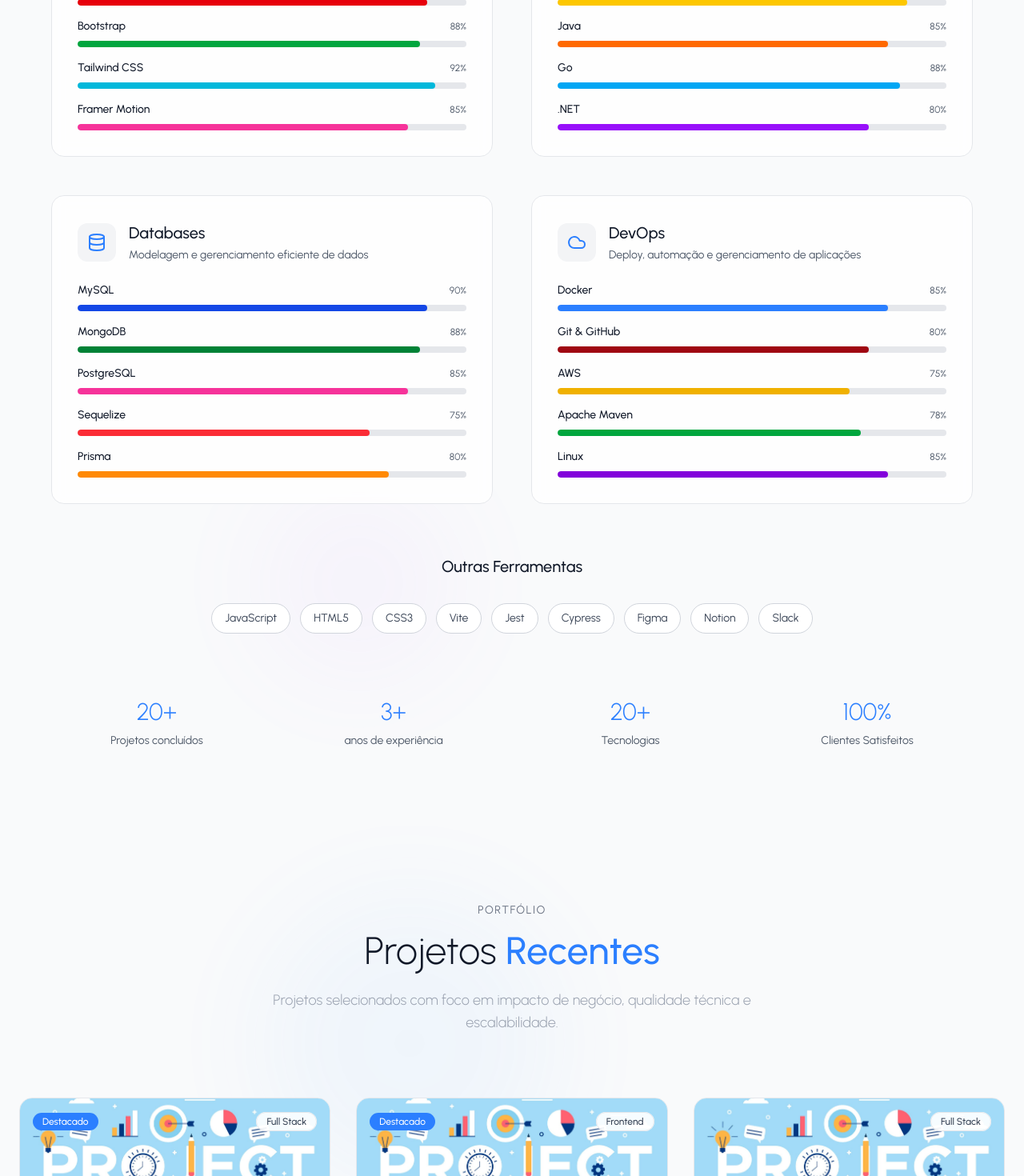
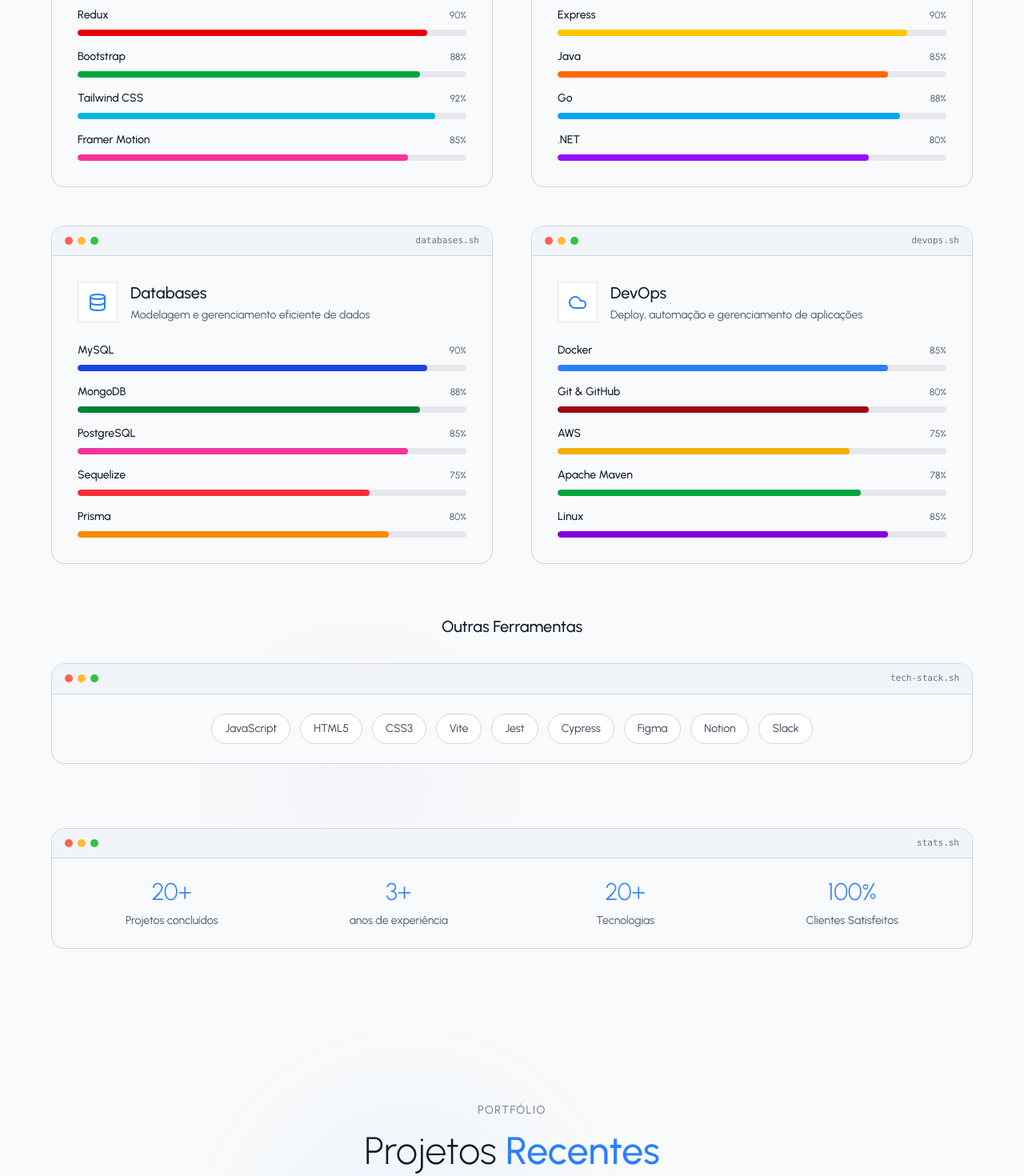
Before and after one commit to denisrodrigues-code/react-tailwind-portfolio, a React (Vite) app: page / in a window 1280 px wide. Shown: the part 1330-2800 px from the top of the page at 80% size. Built offline with nearby package versions, Linux system fonts and the light colour scheme.

Commit message:
feat(ui): standardize terminal card frame across sections

```diff
--- /dev/null
+++ b/src/components/ui/TerminalFrame.jsx
@@ -0,0 +1,42 @@
+const TerminalFrame = ({
+  isDarkMode,
+  title,
+  children,
+  className = "",
+  bodyClassName = "p-6",
+}) => {
+  return (
+    <div
+      className={`overflow-hidden rounded-2xl border ${
+        isDarkMode
+          ? "border-gray-800 bg-[#0f172a]"
+          : "border-gray-300 bg-slate-50"
+      } ${className}`}
+    >
+      <div
+        className={`flex items-center justify-between border-b px-4 py-2.5 ${
+          isDarkMode
+            ? "border-gray-800 bg-slate-900"
+            : "border-gray-300 bg-slate-100"
+        }`}
+      >
+        <div className="flex items-center gap-1.5">
+          <span className="h-2.5 w-2.5 rounded-full bg-[#ff5f57]" />
+          <span className="h-2.5 w-2.5 rounded-full bg-[#febc2e]" />
+          <span className="h-2.5 w-2.5 rounded-full bg-[#28c840]" />
+        </div>
+        <span
+          className={`font-mono text-[11px] ${
+            isDarkMode ? "text-slate-400" : "text-slate-500"
+          }`}
+        >
+          {title}
+        </span>
+      </div>
+
+      <div className={bodyClassName}>{children}</div>
+    </div>
+  );
+};
+
+export default TerminalFrame;
--- a/src/sections/About/AboutTimeline.jsx
+++ b/src/sections/About/AboutTimeline.jsx
@@ -1,4 +1,5 @@
 import { motion } from "framer-motion";
+import TerminalFrame from "@/components/ui/TerminalFrame";
 import { itemVariants } from "@/constants";
 import { useTheme } from "@/hooks/useTheme";
 
@@ -60,12 +61,16 @@
                 }`}
               />
 
-              <motion.div
-                className={`rounded-2xl border p-5 backdrop-blur-sm ${
+              <motion.div className="transition-colors duration-300">
+                <TerminalFrame
+                  isDarkMode={isDarkMode}
+                  title={`timeline-${step.year}.sh`}
+                  bodyClassName="p-5"
+                  className={
                     isDarkMode
-                    ? "border-slate-700 bg-slate-900/80 hover:border-blue-400/60"
-                    : "border-slate-200 bg-white/90 hover:border-blue-300"
-                }`}
+                      ? "hover:border-blue-400/60"
+                      : "hover:border-blue-300"
+                  }
                 >
                   <div className="mb-3 flex items-center gap-3">
                     <div
@@ -99,6 +104,7 @@
                   >
                     {step.description}
                   </p>
+                </TerminalFrame>
               </motion.div>
             </motion.article>
           );
--- a/src/sections/Projects/ProjectCard.jsx
+++ b/src/sections/Projects/ProjectCard.jsx
@@ -1,4 +1,5 @@
 import { motion } from "framer-motion";
+import TerminalFrame from "@/components/ui/TerminalFrame";
 import ProjectCardContent from "./ProjectCardContent";
 import ProjectCardImage from "./ProjectCardImage";
 
@@ -24,16 +25,17 @@
       }}
       className="group relative"
     >
-      <div
-        className={`rounded-2xl overflow-hidden border transition-all duration-500 backdrop-blur-sm ${
-          isDarkMode
-            ? "bg-gray-900/50 border-gray-800 hover:border-gray-700 hover:shadow-2xl hover:shadow-blue-500/10"
-            : "bg-white/90 border-gray-200 hover:border-blue-200 hover:shadow-xl hover:shadow-blue-500/10"
+      <TerminalFrame
+        isDarkMode={isDarkMode}
+        title={`${project.title.toLowerCase().replace(/\s+/g, "-")}.sh`}
+        bodyClassName="p-0"
+        className={`transition-all duration-500 ${
+          isDarkMode ? "hover:border-gray-700" : "hover:border-gray-400"
         }`}
       >
         <ProjectCardImage project={project} isDarkMode={isDarkMode} />
         <ProjectCardContent project={project} isDarkMode={isDarkMode} />
-      </div>
+      </TerminalFrame>
     </motion.div>
   );
 };
--- a/src/sections/Projects/ProjectCardContent.jsx
+++ b/src/sections/Projects/ProjectCardContent.jsx
@@ -1,7 +1,7 @@
 const ProjectCardContent = ({ project, isDarkMode }) => {
   return (
     <div className="p-6">
-      <h3 className="text-xl font-medium mb-3 group-hover:text-blue-500 transition-colors">
+      <h3 className="mb-3 font-mono text-xl font-medium group-hover:text-blue-500 transition-colors">
         {project.title}
       </h3>
 
@@ -13,17 +13,17 @@
         {project.description}
       </p>
 
-      <div className="flex flex-wrap gap-2">
+      <div className="flex flex-wrap gap-2 border-t pt-4 border-dashed border-slate-600/50">
         {project.tags.map((tag, tagIndex) => (
           <span
             key={tagIndex}
-            className={`text-xs px-3 py-1 rounded-full ${
+            className={`font-mono text-xs px-2.5 py-1 rounded-md ${
               isDarkMode
-                ? "bg-gray-800 text-gray-300"
-                : "bg-gray-100 text-gray-700 border border-gray-200"
+                ? "bg-slate-900 text-slate-300 border border-slate-700"
+                : "bg-white text-slate-700 border border-slate-300"
             }`}
           >
-            {tag}
+            #{tag}
           </span>
         ))}
       </div>
--- a/src/sections/Projects/ProjectCardImage.jsx
+++ b/src/sections/Projects/ProjectCardImage.jsx
@@ -13,8 +13,8 @@
 
       {project.featured && (
         <div className="absolute top-4 left-4">
-          <span className="bg-blue-500 text-white text-xs px-3 py-1 rounded-full font-medium">
-            Destacado
+          <span className="bg-blue-500 text-white text-[11px] px-2.5 py-1 rounded-md font-mono uppercase tracking-wide">
+            featured
           </span>
         </div>
       )}
@@ -23,8 +23,8 @@
         <span
           className={`text-xs px-3 py-1 rounded-full font-medium backdrop-blur-sm ${
             isDarkMode
-              ? "bg-gray-800/80 text-gray-300"
-              : "bg-white/90 text-gray-700 border border-gray-200"
+              ? "bg-slate-900/90 text-slate-300 border border-slate-700 font-mono"
+              : "bg-white/90 text-slate-700 border border-slate-300 font-mono"
           }`}
         >
           {project.category}
@@ -42,10 +42,10 @@
           initial={{ y: 20, opacity: 0.5 }}
           whileHover={{ y: 0, opacity: 1, scale: 1.05 }}
           transition={{ duration: 0.3, delay: 0.1 }}
-          className="bg-blue-500 hover:bg-blue-600 text-white px-4 py-2 rounded-full flex items-center space-x-2 text-sm font-medium transition-colors"
+          className="bg-blue-500 hover:bg-blue-600 text-white px-4 py-2 rounded-md flex items-center space-x-2 text-sm font-mono transition-colors"
         >
           <ExternalLink size={16} />
-          <span>Ver Projeto</span>
+          <span>open_live</span>
         </motion.a>
 
         <motion.a
@@ -53,10 +53,10 @@
           initial={{ y: 20, opacity: 0.5 }}
           whileHover={{ y: 0, opacity: 1, scale: 1.05 }}
           transition={{ duration: 0.3, delay: 0.2 }}
-          className="border-2 border-white text-white hover:bg-white hover:text-gray-900 px-4 py-2 rounded-full flex items-center space-x-2 text-sm font-medium transition-all"
+          className="border-2 border-white text-white hover:bg-white hover:text-gray-900 px-4 py-2 rounded-md flex items-center space-x-2 text-sm font-mono transition-all"
         >
           <FiGithub size={16} />
-          <span>GitHub</span>
+          <span>source_code</span>
         </motion.a>
       </motion.div>
     </div>
--- a/src/sections/Skills/SkillCategoryCard.jsx
+++ b/src/sections/Skills/SkillCategoryCard.jsx
@@ -1,20 +1,21 @@
 import { motion } from "framer-motion";
+import TerminalFrame from "@/components/ui/TerminalFrame";
 import { itemVariants, skillBarVariants } from "@/constants";
 
 const SkillCategoryCard = ({ category, isDarkMode, isInView }) => {
   return (
-    <motion.div
-      variants={itemVariants}
-      className={`p-8 rounded-2xl border ${
-        isDarkMode
-          ? "bg-gray-900/50 border-gray-800 backdrop-blur-sm"
-          : "bg-white/80 border-gray-200 backdrop-blur-sm"
-      }`}
+    <motion.div variants={itemVariants} className="h-full">
+      <TerminalFrame
+        isDarkMode={isDarkMode}
+        title={`${category.title.toLowerCase()}.sh`}
+        bodyClassName="p-8"
       >
         <div className="flex items-center mb-6">
           <div
-          className={`p-3 rounded-xl ${
-            isDarkMode ? "bg-gray-800" : "bg-gray-100"
+            className={`p-3 border ${
+              isDarkMode
+                ? "bg-slate-900 border-slate-700/60"
+                : "bg-white border-slate-200"
             } mr-4`}
           >
             <category.icon size={24} className="text-blue-500" />
@@ -64,6 +65,7 @@
             </div>
           ))}
         </div>
+      </TerminalFrame>
     </motion.div>
   );
 };
--- a/src/sections/Skills/SkillsStats.jsx
+++ b/src/sections/Skills/SkillsStats.jsx
@@ -1,4 +1,5 @@
 import { motion } from "framer-motion";
+import TerminalFrame from "@/components/ui/TerminalFrame";
 import { containerVariants, itemVariants } from "@/constants";
 
 const SkillsStats = ({ isDarkMode, isInView, stats }) => {
@@ -7,8 +8,14 @@
       initial="hidden"
       animate={isInView ? "visible" : "hidden"}
       variants={containerVariants}
-      className="mt-20 grid grid-cols-2 md:grid-cols-4 gap-8"
+      className="mt-20"
     >
+      <TerminalFrame
+        isDarkMode={isDarkMode}
+        title="stats.sh"
+        bodyClassName="p-6"
+      >
+        <div className="grid grid-cols-2 gap-8 md:grid-cols-4">
           {stats.map((stat) => (
             <motion.div
               key={stat.label}
@@ -28,6 +35,8 @@
               </div>
             </motion.div>
           ))}
+        </div>
+      </TerminalFrame>
     </motion.div>
   );
 };
--- a/src/sections/Skills/SkillsTechStack.jsx
+++ b/src/sections/Skills/SkillsTechStack.jsx
@@ -1,4 +1,5 @@
 import { motion } from "framer-motion";
+import TerminalFrame from "@/components/ui/TerminalFrame";
 import { containerVariants, itemVariants } from "@/constants";
 
 const SkillsTechStack = ({ isDarkMode, isInView, title, techStack }) => {
@@ -13,10 +14,13 @@
         <h3 className="text-xl font-medium mb-4">{title}</h3>
       </motion.div>
 
-      <motion.div
-        variants={itemVariants}
-        className="flex flex-wrap justify-center gap-3"
+      <motion.div variants={itemVariants} className="overflow-hidden">
+        <TerminalFrame
+          isDarkMode={isDarkMode}
+          title="tech-stack.sh"
+          bodyClassName="p-6"
         >
+          <div className="flex flex-wrap justify-center gap-3">
             {techStack.map((tech) => (
               <motion.span
                 key={tech}
@@ -30,6 +34,8 @@
                 {tech}
               </motion.span>
             ))}
+          </div>
+        </TerminalFrame>
       </motion.div>
     </motion.div>
   );
```
Lines whose indentation alone changed are shown as unchanged.
